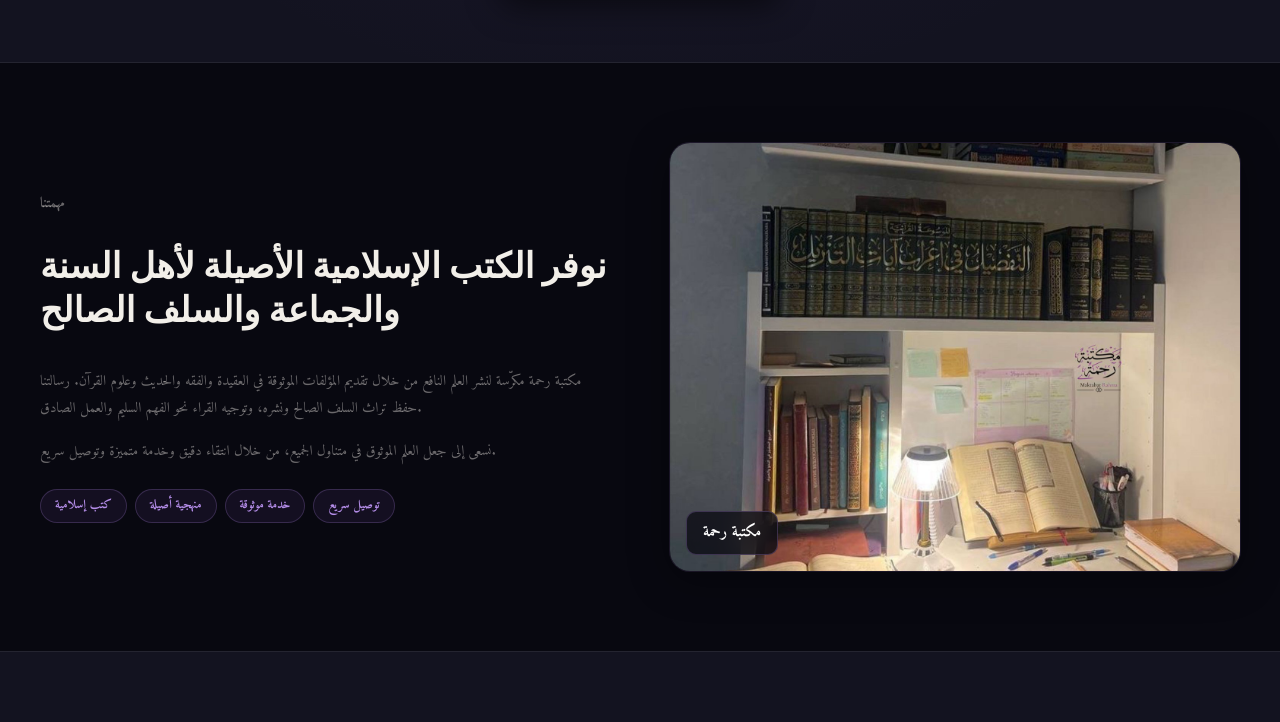
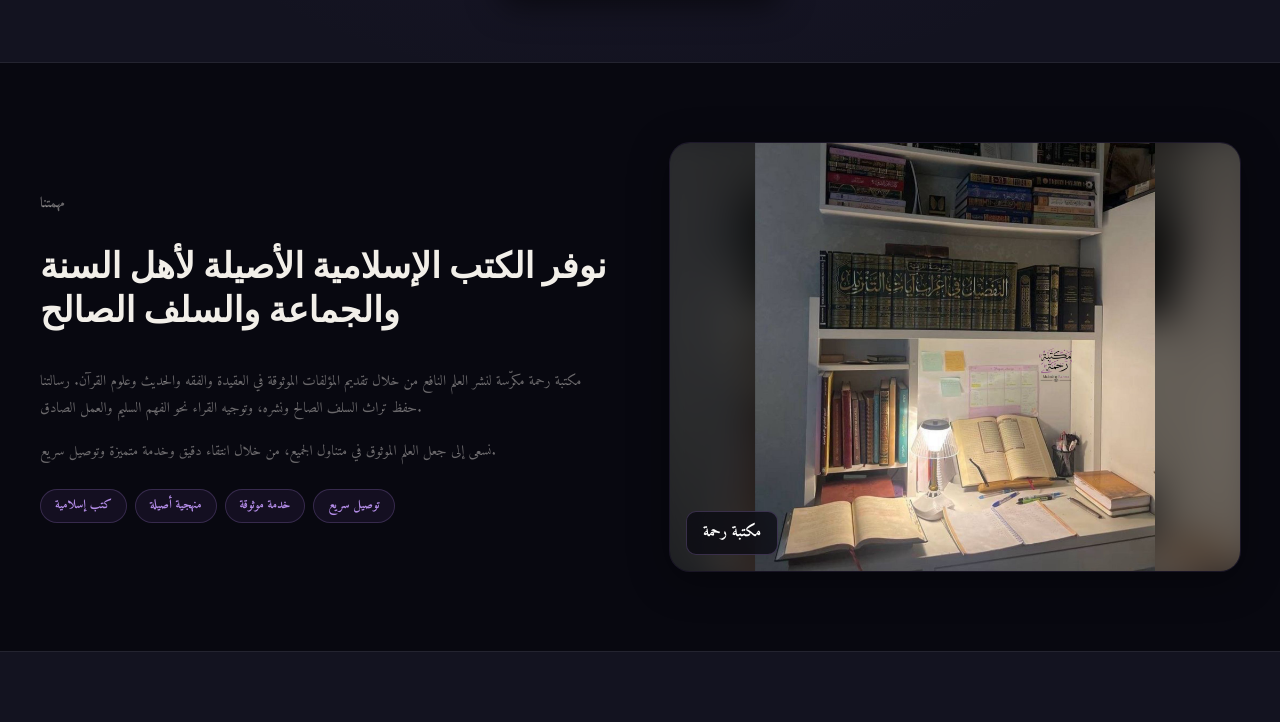
Before and after one commit to ousposte-lgtm/maktabat-rahma, a React (Vite) app: page /about in a window 1280 px wide. Shown: the part 555-1277 px from the top of the page. Built offline with nearby package versions, Linux system fonts and the light colour scheme; no server answers; the database is empty.

Commit message:
update to v4

```diff
--- a/src/pages/About.css
+++ b/src/pages/About.css
@@ -276,18 +276,37 @@
   overflow: hidden;
   box-shadow: 0 8px 40px rgba(0,0,0,.4), 0 0 0 1px rgba(180,141,232,.15);
   aspect-ratio: 4/3;
+  background: #0e0e1a;
+  display: flex; align-items: center; justify-content: center;
 }
 [data-theme="light"] .about-store-img-wrap {
   box-shadow: 0 8px 32px rgba(0,0,0,.12), 0 0 0 1px rgba(124,77,189,.12);
+  background: #f0ece3;
+}
+/* Blurred bg behind the contained image */
+.about-store-img-wrap::before {
+  content: '';
+  position: absolute; inset: 0;
+  background-image: var(--img-bg);
+  background-size: cover;
+  background-position: center;
+  filter: blur(18px) brightness(.5) saturate(.6);
+  transform: scale(1.1);
+  z-index: 0;
+}
+[data-theme="light"] .about-store-img-wrap::before {
+  filter: blur(18px) brightness(.85) saturate(.5);
 }
 .about-store-img {
+  position: relative; z-index: 1;
   width: 100%; height: 100%;
-  object-fit: cover; display: block;
-  transition: transform 600ms cubic-bezier(.25,.46,.45,.94);
+  object-fit: contain;
+  object-position: center;
+  display: block;
 }
-.about-store-img-wrap:hover .about-store-img { transform: scale(1.04); }
 .about-store-img-badge {
   position: absolute; bottom: 16px; left: 16px;
+  z-index: 2;
   background: rgba(8,8,16,.75);
   backdrop-filter: blur(12px);
   border: 1px solid rgba(180,141,232,.25);
--- a/src/pages/About.jsx
+++ b/src/pages/About.jsx
@@ -103,7 +103,7 @@ export default function About() {
             </div>
           </div>
           <div className="about-visual">
-            <div className="about-store-img-wrap">
+            <div className="about-store-img-wrap" style={{'--img-bg': 'url(/bookstore-about.jpg)'}}>
               <img
                 src="/bookstore-about.jpg"
                 alt="مكتبة رحمة"
--- a/src/pages/Home.css
+++ b/src/pages/Home.css
@@ -384,18 +384,39 @@
   overflow: hidden;
   aspect-ratio: 4/3;
   box-shadow: 0 12px 48px rgba(0,0,0,.45), 0 0 0 1px rgba(180,141,232,.14);
+  /* Blurred version of image fills letterbox areas */
+  background: #0e0e1a;
+  display: flex; align-items: center; justify-content: center;
 }
 [data-theme="light"] .home-img-strip__img-wrap {
   box-shadow: 0 8px 32px rgba(0,0,0,.12), 0 0 0 1px rgba(124,77,189,.1);
+  background: #f0ece3;
+}
+/* Blurred bg layer — fills letterbox behind the contained image */
+.home-img-strip__img-wrap::before {
+  content: '';
+  position: absolute; inset: 0;
+  background-image: var(--img-bg);
+  background-size: cover;
+  background-position: center;
+  filter: blur(18px) brightness(.5) saturate(.6);
+  transform: scale(1.1);
+  z-index: 0;
+}
+[data-theme="light"] .home-img-strip__img-wrap::before {
+  filter: blur(18px) brightness(.85) saturate(.5);
 }
 .home-img-strip__img {
-  width: 100%; height: 100%; object-fit: cover; display: block;
-  transition: transform 600ms cubic-bezier(.25,.46,.45,.94);
+  position: relative; z-index: 1;
+  width: 100%; height: 100%;
+  object-fit: contain;
+  object-position: center;
+  display: block;
+  /* No scale on hover — contain already shows full image */
 }
-.home-img-strip__img-wrap:hover .home-img-strip__img { transform: scale(1.04); }
 .home-img-strip__img-overlay {
-  position: absolute; inset: 0;
-  background: linear-gradient(135deg, rgba(124,77,189,.18) 0%, transparent 60%);
+  position: absolute; inset: 0; z-index: 2;
+  background: linear-gradient(135deg, rgba(124,77,189,.12) 0%, transparent 60%);
   pointer-events: none;
 }
 
--- a/src/pages/Home.jsx
+++ b/src/pages/Home.jsx
@@ -95,7 +95,7 @@ export default function Home() {
       {/* ── 1.5 Image + Description Strip ── */}
       <section className="home-img-strip">
         <div className="container home-img-strip__inner">
-          <div className="home-img-strip__img-wrap">
+          <div className="home-img-strip__img-wrap" style={{'--img-bg': 'url(/bookstore.jpg)'}}>
             <img
               src="/bookstore.jpg"
               alt="مكتبة رحمة — القراءة نور"
```
